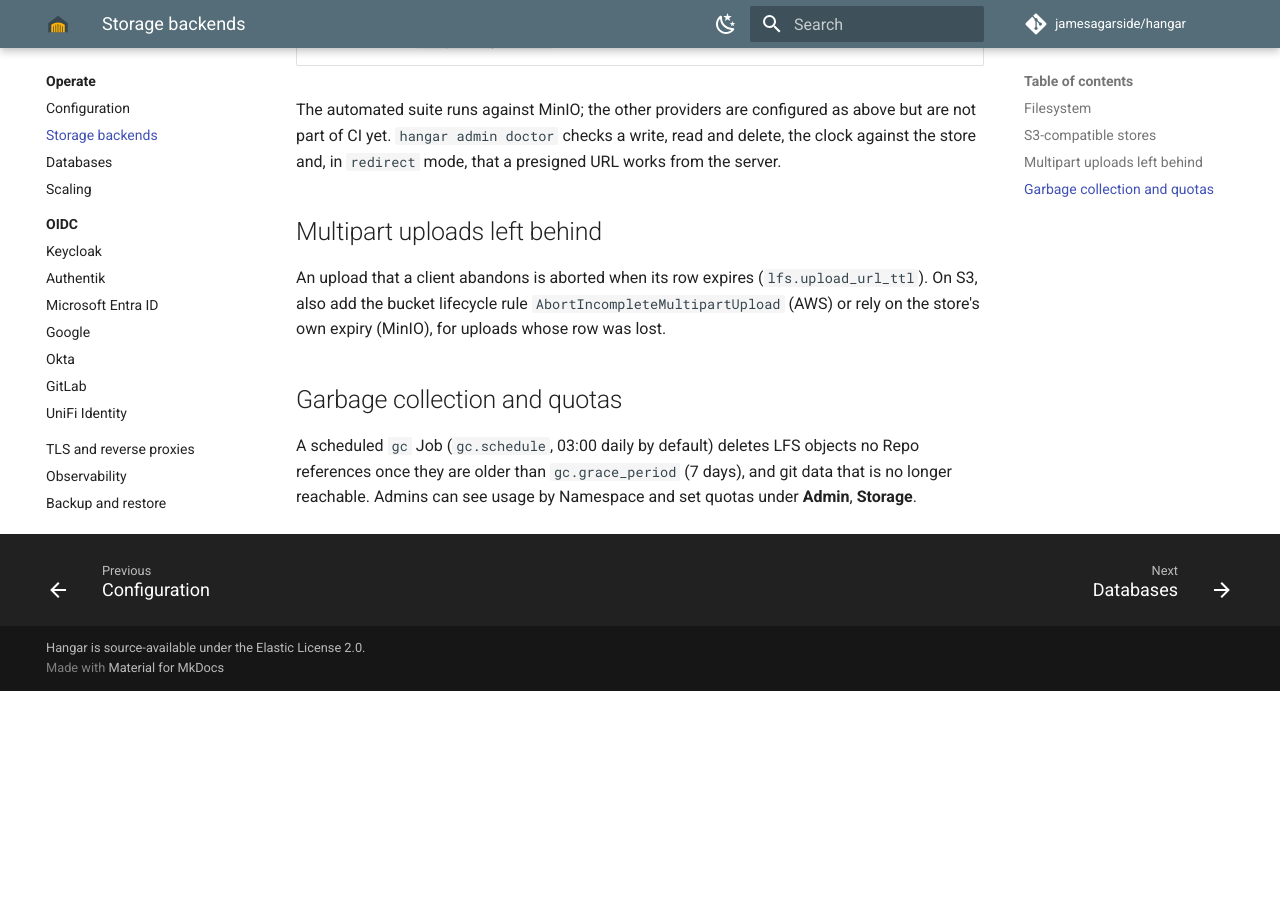
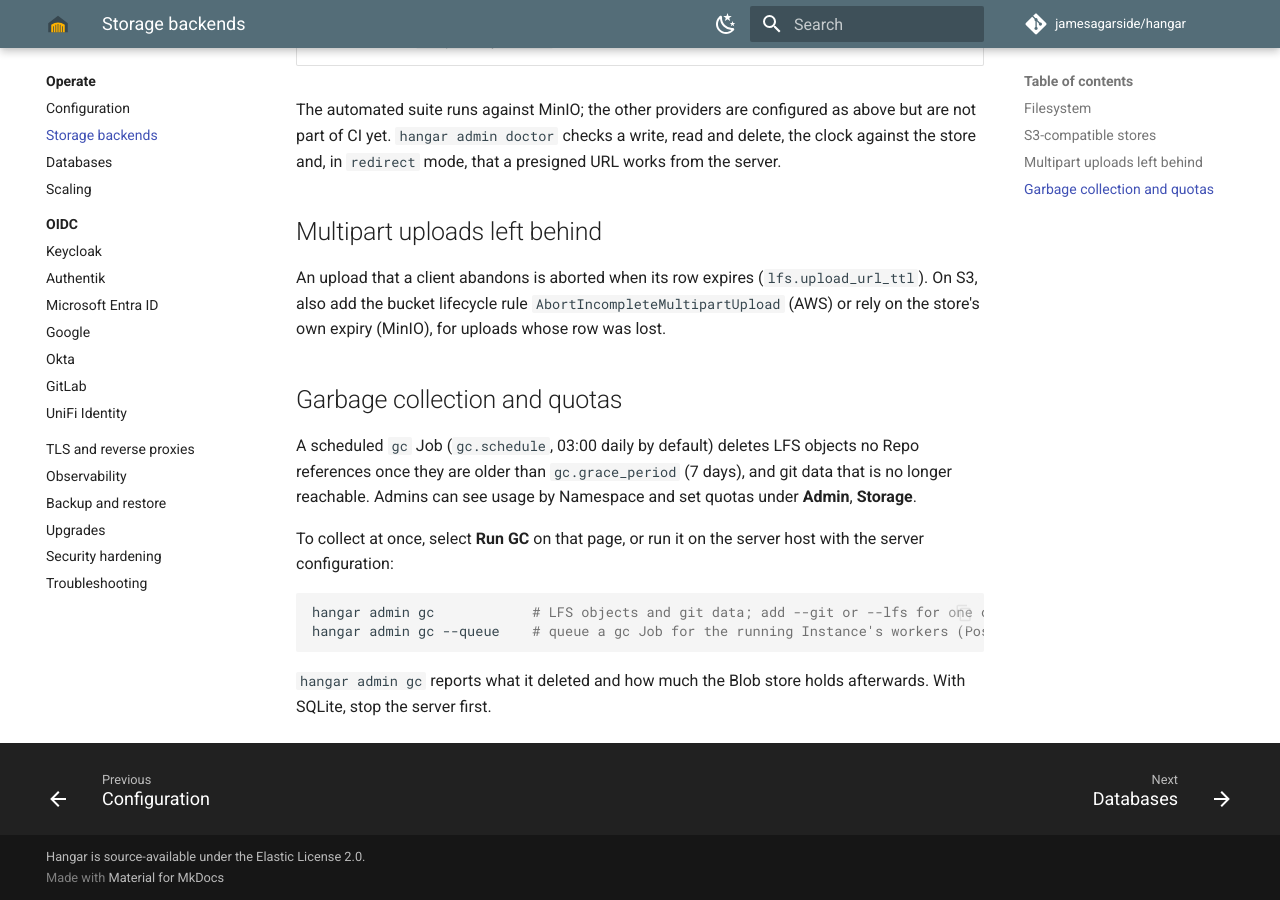
Before and after one commit to hangar-hub/hangar, an MkDocs documentation site: the page built from docs/operate/storage.md, in a window 1280 px wide and 900 px high, scrolled down 1524 px. Built offline with MkDocs 1.6.1 and Material for MkDocs 9.7.7, drawn with Linux system fonts in a browser that asks for light colours; comment, search, counter and statistics services are not loaded; the version menu is left out; before the commit the page ends 2215 px from its top, so only the background shows below that.

````diff
--- a/docs/operate/storage.md
+++ b/docs/operate/storage.md
@@ -52,3 +52,12 @@
 ## Garbage collection and quotas
 
 A scheduled `gc` Job (`gc.schedule`, 03:00 daily by default) deletes LFS objects no Repo references once they are older than `gc.grace_period` (7 days), and git data that is no longer reachable. Admins can see usage by Namespace and set quotas under **Admin**, **Storage**.
+
+To collect at once, select **Run GC** on that page, or run it on the server host with the server configuration:
+
+```sh
+hangar admin gc            # LFS objects and git data; add --git or --lfs for one of them
+hangar admin gc --queue    # queue a gc Job for the running Instance's workers (Postgres)
+```
+
+`hangar admin gc` reports what it deleted and how much the Blob store holds afterwards. With SQLite, stop the server first.
````
Also changed, not shown: docs/operate/troubleshooting.md (+4 -0 lines).
